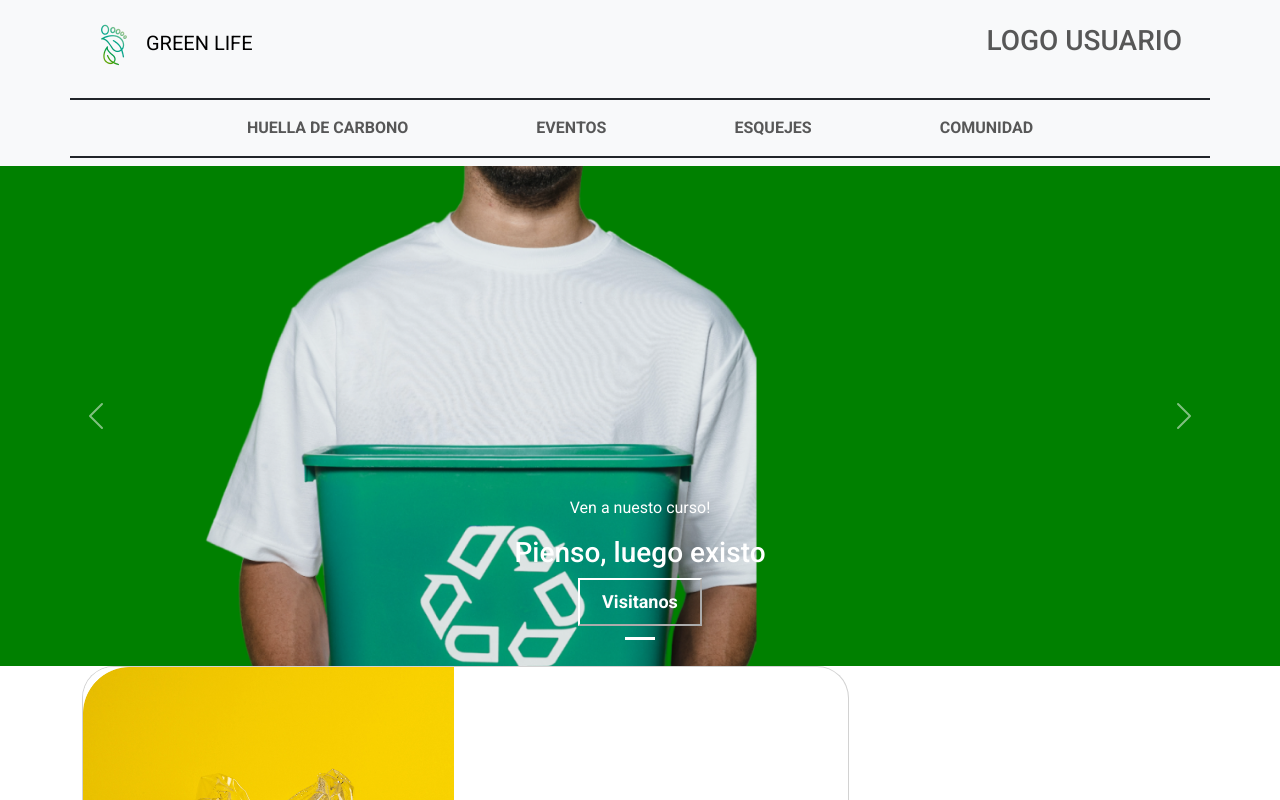
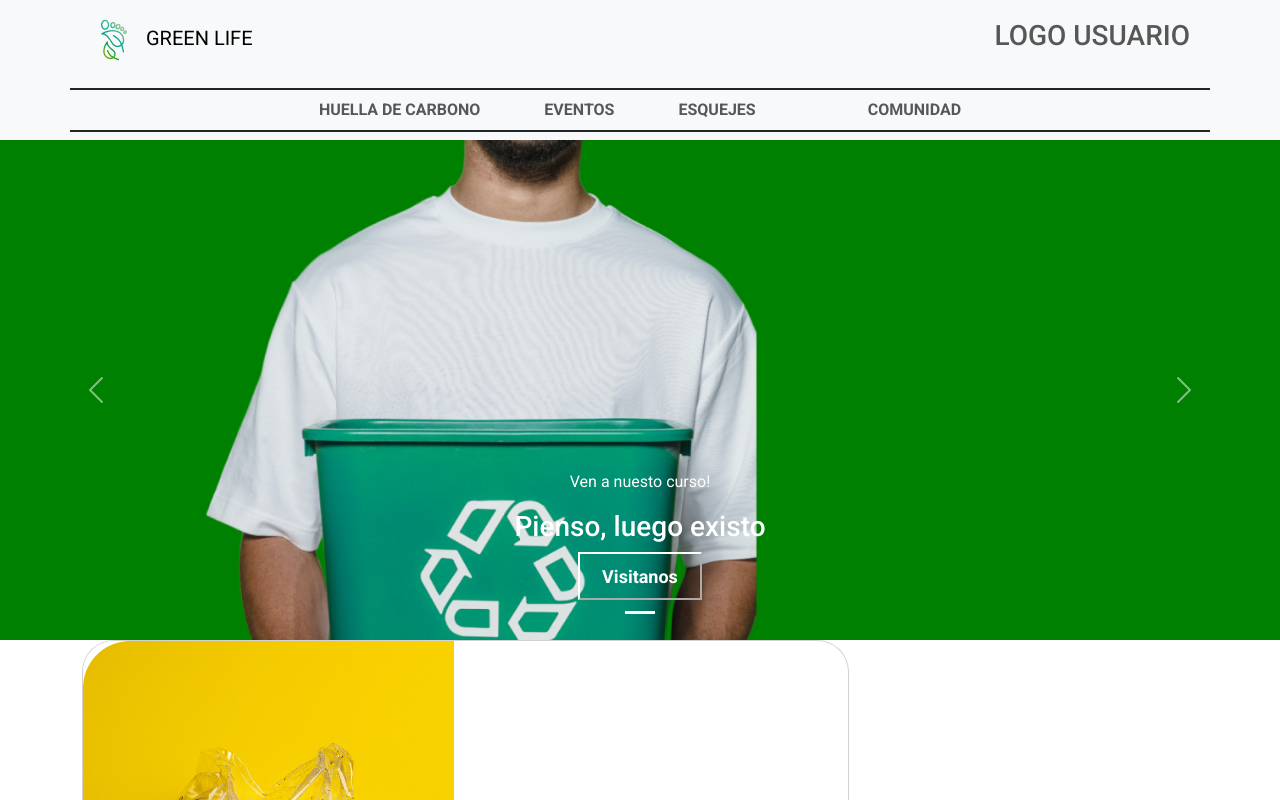
Before and after one commit to Mery1989/GreenLife_CLIENTE, a React (Vite) app in the folder Green Life/: page / in a window 1280 px wide. Shown: the top 800 px of the page. Built offline with nearby package versions, Linux system fonts and the light colour scheme; a web font is replaced by a local one.

Commit message:
MENU ENRUTADO

```diff
--- a/Green Life/src/components/Navigator/Navigator.css
+++ b/Green Life/src/components/Navigator/Navigator.css
@@ -1,3 +1,7 @@
+.link{
+
+text-decoration: none;
+}
 .custom-text{
     text-transform: uppercase;
 }
--- a/Green Life/src/components/Navigator/Navigator.jsx
+++ b/Green Life/src/components/Navigator/Navigator.jsx
@@ -1,12 +1,13 @@
 import "./Navigator.css";
 import { Container, Nav, Navbar, Image, NavLink } from "react-bootstrap";
+import { Link } from "react-router-dom"
 
 const Navigator =() => {
   return (
-    <nav>
+    <>
       <Navbar expand="lg" className="bg-body-tertiary custom-text">
         <Container>
-          <NavLink to="/">
+          <Link to="/" className="link">
             <Navbar.Brand as="span">
               <Image
                 src="public/Logo_Green_Life.png"
@@ -15,41 +16,45 @@ const Navigator =() => {
               />
               Green life
             </Navbar.Brand>
-          </NavLink>
+          </Link>
 
           <Nav className="ml-auto">
-            <NavLink to="login">
+            <Link to="login" className="link">
               <NavLink as="span">
                 <h3>logo usuario</h3>
               </NavLink>
-            </NavLink>
+            </Link>
           </Nav>
 
           <Navbar.Toggle aria-controls="basic-navbar-nav" />
         </Container>
       </Navbar>
 
+      {/*  por si teniais dudas de como se comentaba*/}
+
       <Navbar expand="lg" className="bg-body-tertiary custom-text">
         <Container className="custom-border-container">
           <Navbar.Collapse id="basic-navbar-nav">
             <Nav className="mx-auto bold-text">
-              <NavLink to="/huellaCarbono">
+              <Link to="/huellaCarbono" className="link">
                 <Nav.Link as="span" className="mx-5 V">Huella de carbono</Nav.Link>
-              </NavLink>
-              <NavLink to="/eventos">
-                <Nav.Link as="span" className="mx-5">Eventos</Nav.Link>
-              </NavLink>
-              <NavLink to="/esquejes">
+              </Link>
+              <Link to="/eventos" className="link">
+                <Nav.Link as="span" >Eventos</Nav.Link>
+              </Link>
+              <Link to="/esquejes" className="link">
                 <Nav.Link as="span" className="mx-5">Esquejes</Nav.Link>
-              </NavLink>
-              <NavLink to="/comunidad">
+              </Link>
+              <Link to="/comunidad"className="link">
                 <Nav.Link as="span" className="mx-5">Comunidad</Nav.Link>
-              </NavLink>
+              </Link>
             </Nav>
           </Navbar.Collapse>
         </Container>
       </Navbar>
-    </nav>
+
+    </>
+
   );
 }
 export default Navigator;
```
